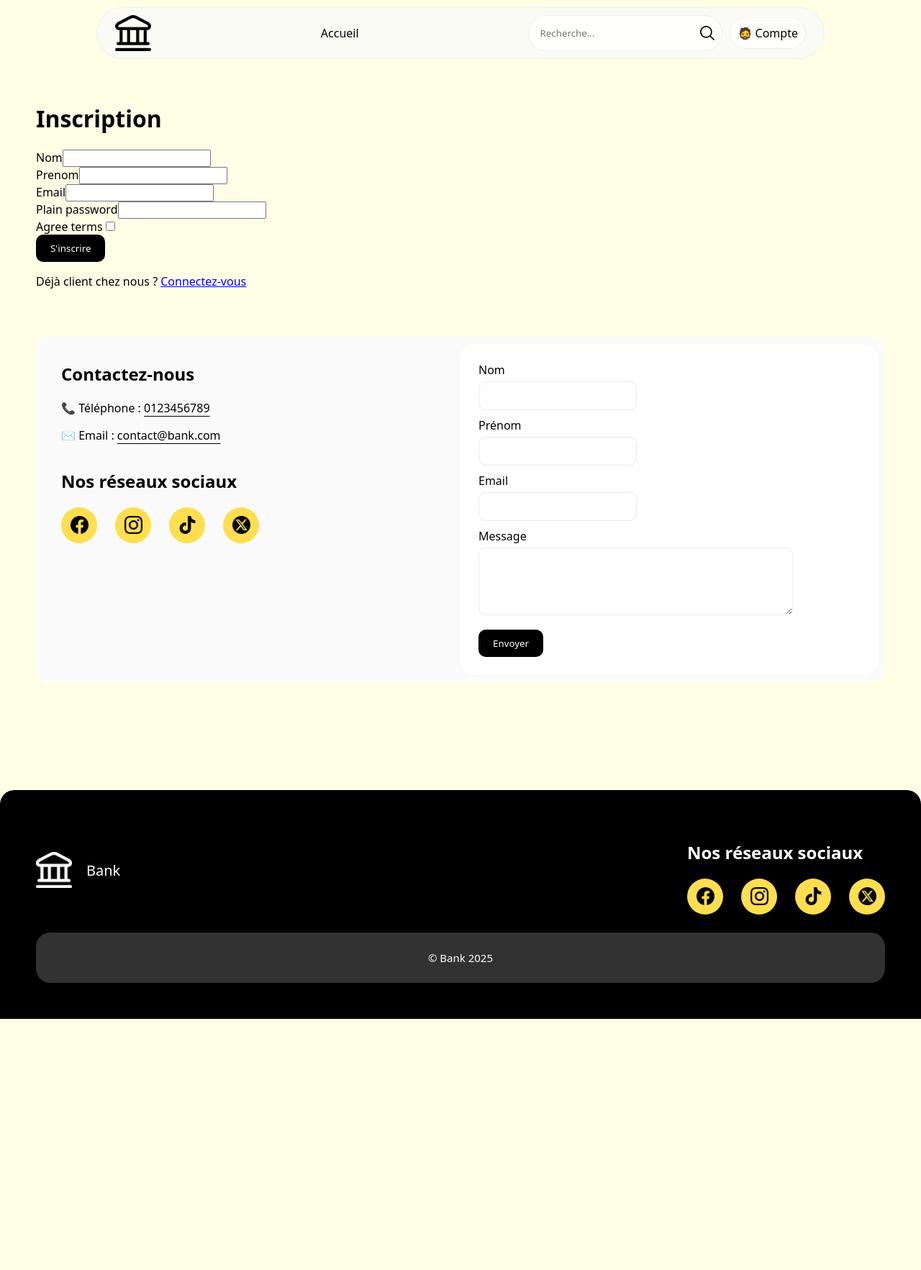
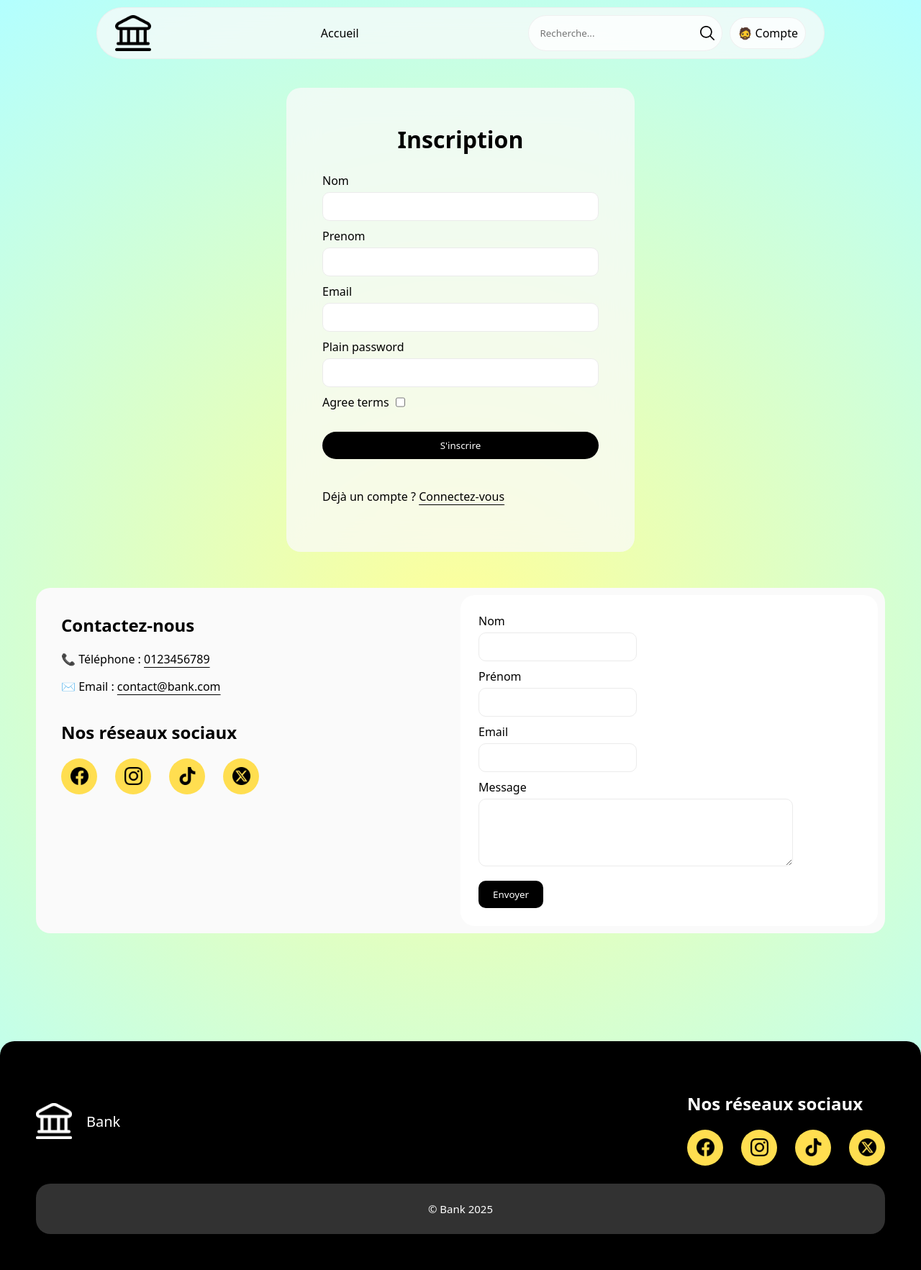
Before and after one commit to Erwan1202/challenge_web, a Symfony app: template templates/registration/register.html.twig in a window 1280 px wide. Shown: the whole page at 72% size. Before the commit the page ends 1416 px from the top, so only its background shows below. Run offline with Twig, Linux system fonts and the light colour scheme; the template is opened without the code that fills it, so the values that code supplies are empty; form fields are guessed from the names that the template uses; some libraries are stand-ins or nearby versions.

Commit message:
Fixed an issue in the User entity (used "password" instead of "mdp_chiffre"), and updated the front end of the register (Twig, CSS)

```diff
--- a/public/css/style.css
+++ b/public/css/style.css
@@ -26,7 +26,7 @@ html {
 body {
     margin: 0;
     padding: 0;
-    background-color: var(--background-color1);
+    background: radial-gradient(circle at center, #FFFF99, #b3ffff);
     color: var(--text-color);
     transition: background-color 0.25s, color 0.25s;
 }
@@ -257,6 +257,81 @@ main {
 
 
 
+/* CSS pour le formulaire d'inscription •••••••••••••••••••••••••••••••••••••••••••••••••••••••••••••••••••••••••••••••••••••••••••••••••••• */
+
+.registerContainer {
+    display: flex;
+    justify-content: center;
+}
+
+.registerFormContainer {
+    display: flex;
+    flex-direction: column;
+    width: 30vw;
+    padding: 50px;
+    gap: 25px;
+    background-color: rgba(250, 250, 250, 0.75);
+    border-radius: 20px;
+    backdrop-filter: blur(20px);
+    -webkit-backdrop-filter: blur(20px);
+}
+
+.registerFormContainer h1 {
+    text-align: center;
+    margin: 0;
+}
+
+.registerFormContainer form {
+    display: flex;
+    flex-direction: column;
+    margin: 0;
+    gap: 10px;
+}
+
+.registerFormContainer div {
+    display: flex;
+    flex-direction: column;
+    gap: 5px;
+}
+.registerFormContainer div label {
+    font-weight: 500;
+}
+.registerFormContainer div input {
+    border: 1px solid var(--border-color1);
+    border-radius: 10px;
+    padding: 10px;
+}
+.registerFormContainer div ul {
+    margin: 0;
+    padding: 5px 10px;
+    list-style: none;
+    font-weight: 300;
+    background-color: rgb(255, 200, 200);
+    border-radius: 10px;
+}
+
+.registerFormContainer div:last-of-type {
+    flex-direction: row;
+    gap: 5px;
+}
+
+.registerFormContainer button {
+    margin-top: 20px;
+    border-radius: 50px;
+}
+
+.registerFormContainer > p {
+    font-weight: 300;
+}
+.registerFormContainer > p > a {
+    color: var(--text-color);
+    text-decoration: underline;
+    text-underline-offset: 5px;
+    text-decoration-thickness: 1px;
+}
+
+
+
 /* CSS pour le formulaire de contact •••••••••••••••••••••••••••••••••••••••••••••••••••••••••••••••••••••••••••••••••••••••••••••••••••• */
 
 .contactContainer {
--- a/src/Entity/Utilisateur.php
+++ b/src/Entity/Utilisateur.php
@@ -27,7 +27,7 @@ class Utilisateur implements UserInterface, PasswordAuthenticatedUserInterface
     private ?string $email = null;
 
     #[ORM\Column(type: 'text')]
-    private ?string $mdp_chiffre = null;
+    private ?string $password = null;
 
     #[ORM\Column(type: "json")]
     private array $roles = [];
@@ -80,12 +80,12 @@ class Utilisateur implements UserInterface, PasswordAuthenticatedUserInterface
 
     public function getPassword(): ?string
     {
-        return $this->mdp_chiffre;
+        return $this->password;
     }
 
     public function setPassword(string $password): self
     {
-        $this->mdp_chiffre = $password;
+        $this->password = $password;
         return $this;
     }
 
--- a/src/Form/RegistrationFormType.php
+++ b/src/Form/RegistrationFormType.php
@@ -49,6 +49,7 @@ class RegistrationFormType extends AbstractType
                 ],
             ])
             ->add('agreeTerms', CheckboxType::class, [
+                'label' => 'J\'accepte les conditions d\'utilisation',
                 'mapped' => false,
                 'constraints' => [
                     new Assert\IsTrue(['message' => 'Vous devez accepter les conditions générales']),
--- a/templates/registration/register.html.twig
+++ b/templates/registration/register.html.twig
@@ -2,6 +2,7 @@
 
 {% block body %}
     <div class="registerContainer">
+        <div class="registerFormContainer">
             <h1>Inscription</h1>
 
             {{ form_start(registrationForm) }}
@@ -13,8 +14,9 @@
                 <button type="submit" class="btn btn-primary">S'inscrire</button>
             {{ form_end(registrationForm) }}
 
-        <p>Déjà client chez nous ?
+            <p>Déjà un compte ?
                 <a href="{{ path('app_login') }}">Connectez-vous</a>
             </p>
         </div>
+    </div>
 {% endblock %}
```
Lines whose indentation alone changed are shown as unchanged.
